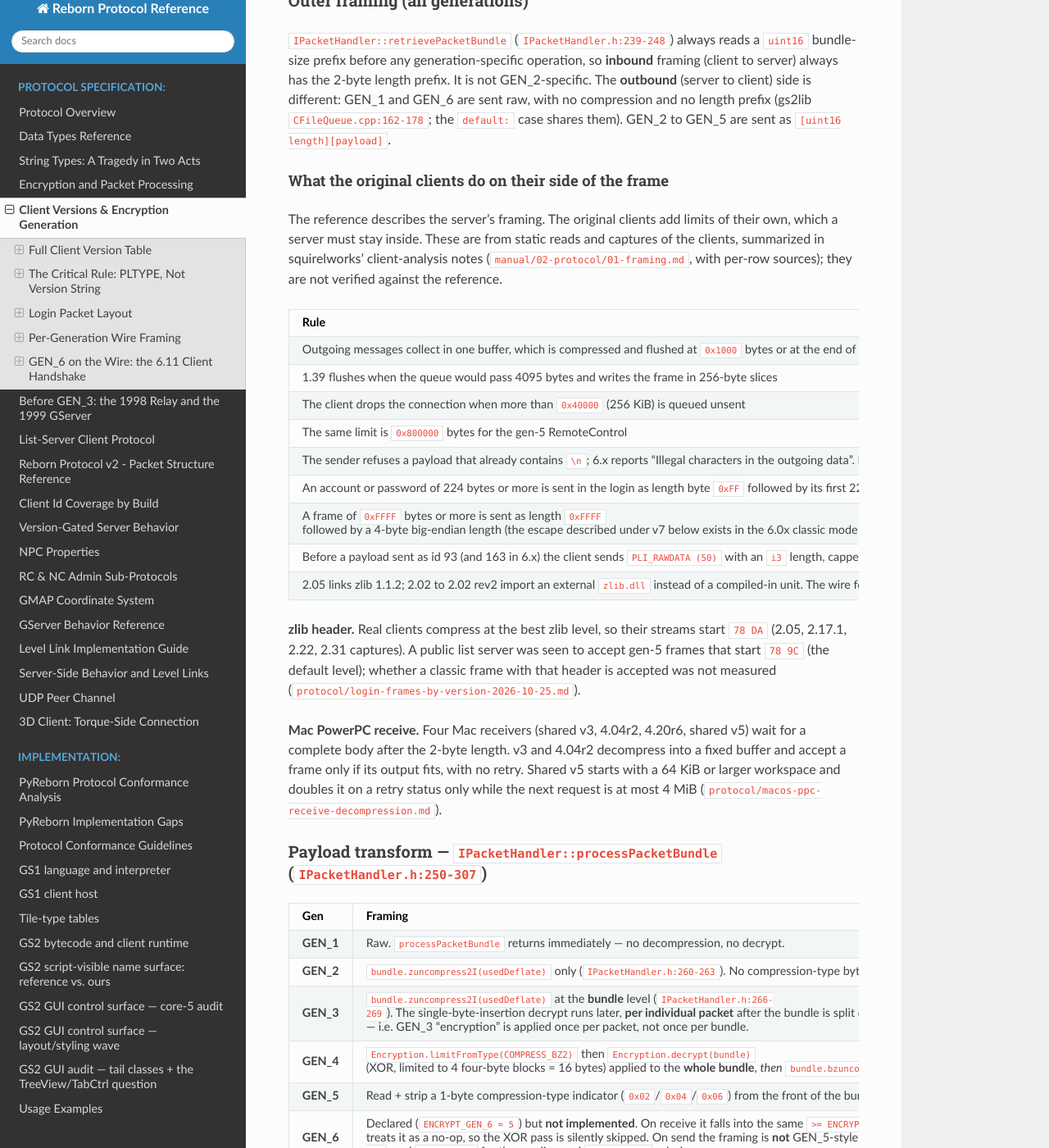
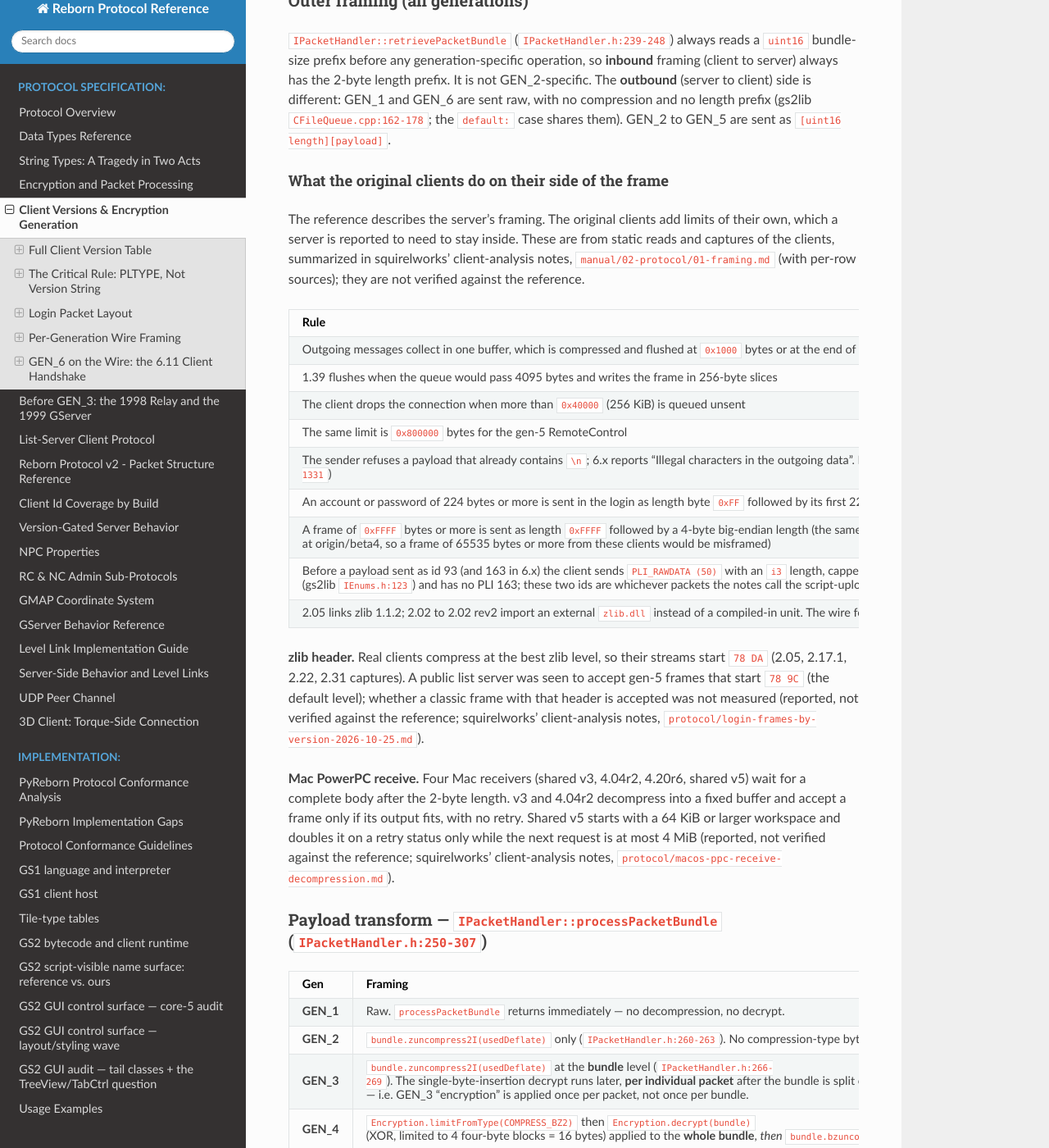
Before and after one commit to hosler/reborn-protocol-docs, a Sphinx documentation site: the page built from docs/protocol/versions-encryption.md, in a window 1280 px wide and 1400 px high, scrolled down 10122 px. Shown: the whole window at 82% size. Built offline with Sphinx 7.4.7 and the Read the Docs theme 3.1.0, drawn with Linux system fonts in a browser that asks for light colours.

Commit message:
PR #45 fixups: reference cannot receive 0xFFFF frames, name PLI 93, cite reader limits
retrievePacketBundle reads a uint16 only (beta4), so the 6.0x 0xFFFF escape cannot be
received by the reference. PLI 93 is PLI_RC_FILEBROWSER_UP in gs2lib and 163 has no
reference name. Account/password limit and the newline refusal cite PlayerClient.cpp
and the decompiled engine. Scope wording tightened; links are plain text.

Co-Authored-By: Claude <noreply@anthropic.com>

```diff
--- a/docs/protocol/versions-encryption.md
+++ b/docs/protocol/versions-encryption.md
@@ -399,9 +399,10 @@ to GEN_5 are sent as `[uint16 length][payload]`.
 #### What the original clients do on their side of the frame
 
 The reference describes the server's framing. The original clients add limits of their own,
-which a server must stay inside. These are from static reads and captures of the clients,
-summarized in squirelworks' client-analysis notes ([`manual/02-protocol/01-framing.md`](https://github.com/squirelworks/Graal_analysis/blob/main/manual/02-protocol/01-framing.md), with per-row sources); they are not
-verified against the reference.
+which a server is reported to need to stay inside. These are from static reads and captures
+of the clients, summarized in squirelworks' client-analysis notes,
+`manual/02-protocol/01-framing.md` (with per-row sources); they are not verified against
+the reference.
 
 | Rule | Builds |
 |---|---|
@@ -409,22 +410,24 @@ verified against the reference.
 | 1.39 flushes when the queue would pass 4095 bytes and writes the frame in 256-byte slices | 1.39 |
 | The client drops the connection when more than `0x40000` (256 KiB) is queued unsent | 1.39, 2.00 to 2.05, 2.17, 2.22, 2.31 |
 | The same limit is `0x800000` bytes for the gen-5 RemoteControl | RemoteControl |
-| The sender refuses a payload that already contains `\n`; 6.x reports "Illegal characters in the outgoing data". Binary data must use the raw-data escape | 1.39, 2.05, 6.01r1, 6.03r7 |
-| An account or password of 224 bytes or more is sent in the login as length byte `0xFF` followed by its first 223 bytes | 4.20r6, 4.20r8, 5.00r7, 6.01r1, 6.03r7 |
-| A frame of `0xFFFF` bytes or more is sent as length `0xFFFF` followed by a 4-byte big-endian length (the escape described under v7 below exists in the 6.0x classic mode too) | 6.01r1, 6.03r7 |
-| Before a payload sent as id 93 (and 163 in 6.x) the client sends `PLI_RAWDATA (50)` with an `i3` length, capped at `0x37FFFF` | 4.20r8, 5.00r7, 6.01r1, 6.03r7 |
+| The sender refuses a payload that already contains `\n`; 6.x reports "Illegal characters in the outgoing data". Binary data must use the raw-data escape. The decompiled mobile engine logs a similar refusal only before its protocol is set (`Preagonal/FourPlay/quattroplay/src/TGraalConnection.cpp:1325-1331`) | 1.39, 2.05, 6.01r1, 6.03r7 |
+| An account or password of 224 bytes or more is sent in the login as length byte `0xFF` followed by its first 223 bytes. A stock server reads the length with `readGUChar()` (maximum 223), `PlayerClient.cpp:348-349` | 4.20r6, 4.20r8, 5.00r7, 6.01r1, 6.03r7 |
+| A frame of `0xFFFF` bytes or more is sent as length `0xFFFF` followed by a 4-byte big-endian length (the same escape described under [v7 mode 0](#v7-worlds-engine-builds) below; the reference server cannot receive it: `retrievePacketBundle` reads a `uint16` and nothing else, `IPacketHandler.h:242-251` at origin/beta4, so a frame of 65535 bytes or more from these clients would be misframed) | 6.01r1, 6.03r7 |
+| Before a payload sent as id 93 (and 163 in 6.x) the client sends `PLI_RAWDATA (50)` with an `i3` length, capped at `0x37FFFF`. The reference names PLI 93 `PLI_RC_FILEBROWSER_UP` (gs2lib `IEnums.h:123`) and has no PLI 163; these two ids are whichever packets the notes call the script-upload pair. The raw-data announcement itself matches `PLI_RAWDATA (50)` (`IEnums.h:80`) and the decompiled client (`Preagonal/FourPlay/quattroplay/src/TGraalConnection.cpp:1283-1292`) | 4.20r8, 5.00r7, 6.01r1, 6.03r7 |
 | 2.05 links zlib 1.1.2; 2.02 to 2.02 rev2 import an external `zlib.dll` instead of a compiled-in unit. The wire format is the same | 2.00 to 2.1 test |
 
 **zlib header.** Real clients compress at the best zlib level, so their streams start
 `78 DA` (2.05, 2.17.1, 2.22, 2.31 captures). A public list server was seen to accept gen-5
 frames that start `78 9C` (the default level); whether a classic frame with that header is
-accepted was not measured ([`protocol/login-frames-by-version-2026-10-25.md`](https://github.com/squirelworks/Graal_analysis/blob/main/protocol/login-frames-by-version-2026-10-25.md)).
+accepted was not measured (reported, not verified against the reference; squirelworks'
+client-analysis notes, `protocol/login-frames-by-version-2026-10-25.md`).
 
 **Mac PowerPC receive.** Four Mac receivers (shared v3, 4.04r2, 4.20r6, shared v5) wait for a
 complete body after the 2-byte length. v3 and 4.04r2 decompress into a fixed buffer and
 accept a frame only if its output fits, with no retry. Shared v5 starts with a 64 KiB or
 larger workspace and doubles it on a retry status only while the next request is at most
-4 MiB ([`protocol/macos-ppc-receive-decompression.md`](https://github.com/squirelworks/Graal_analysis/blob/main/protocol/macos-ppc-receive-decompression.md)).
+4 MiB (reported, not verified against the reference; squirelworks' client-analysis notes,
+`protocol/macos-ppc-receive-decompression.md`).
 
 ### Payload transform — `IPacketHandler::processPacketBundle` (`IPacketHandler.h:250-307`)
 
```
